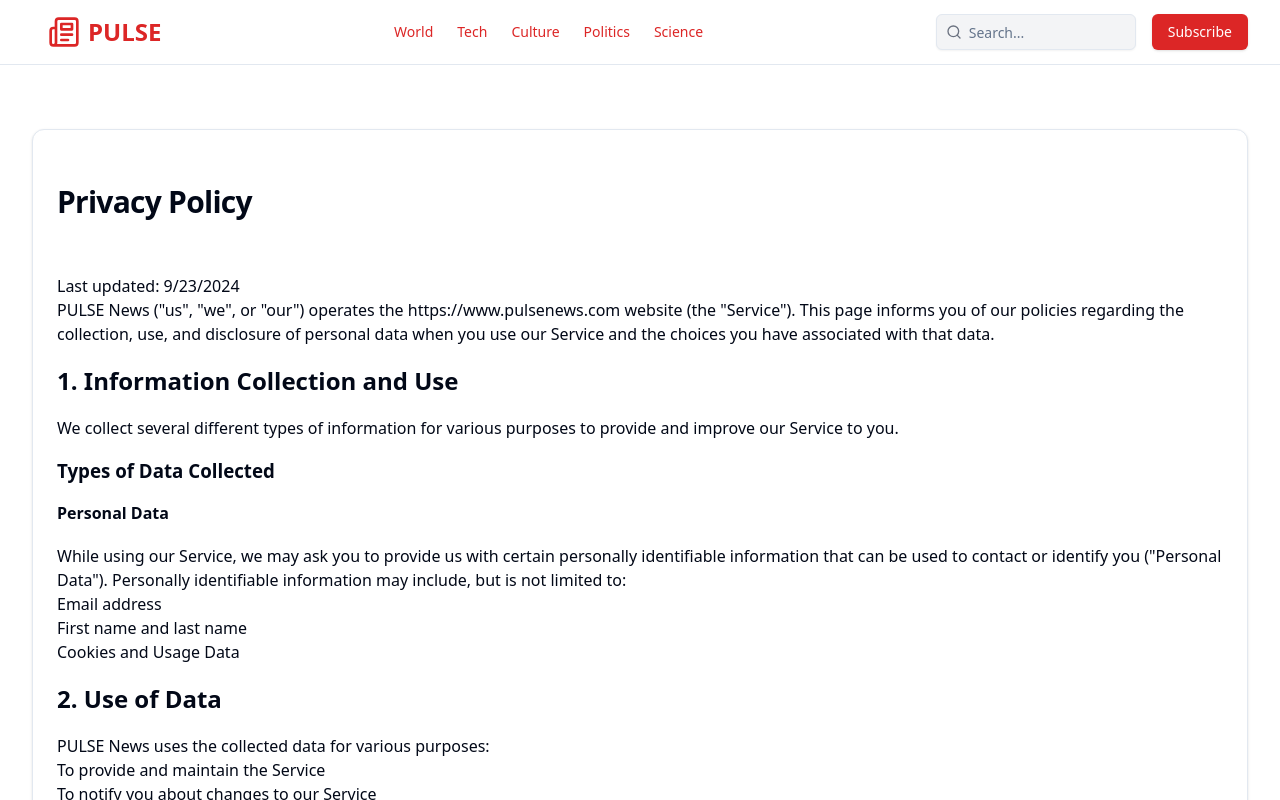
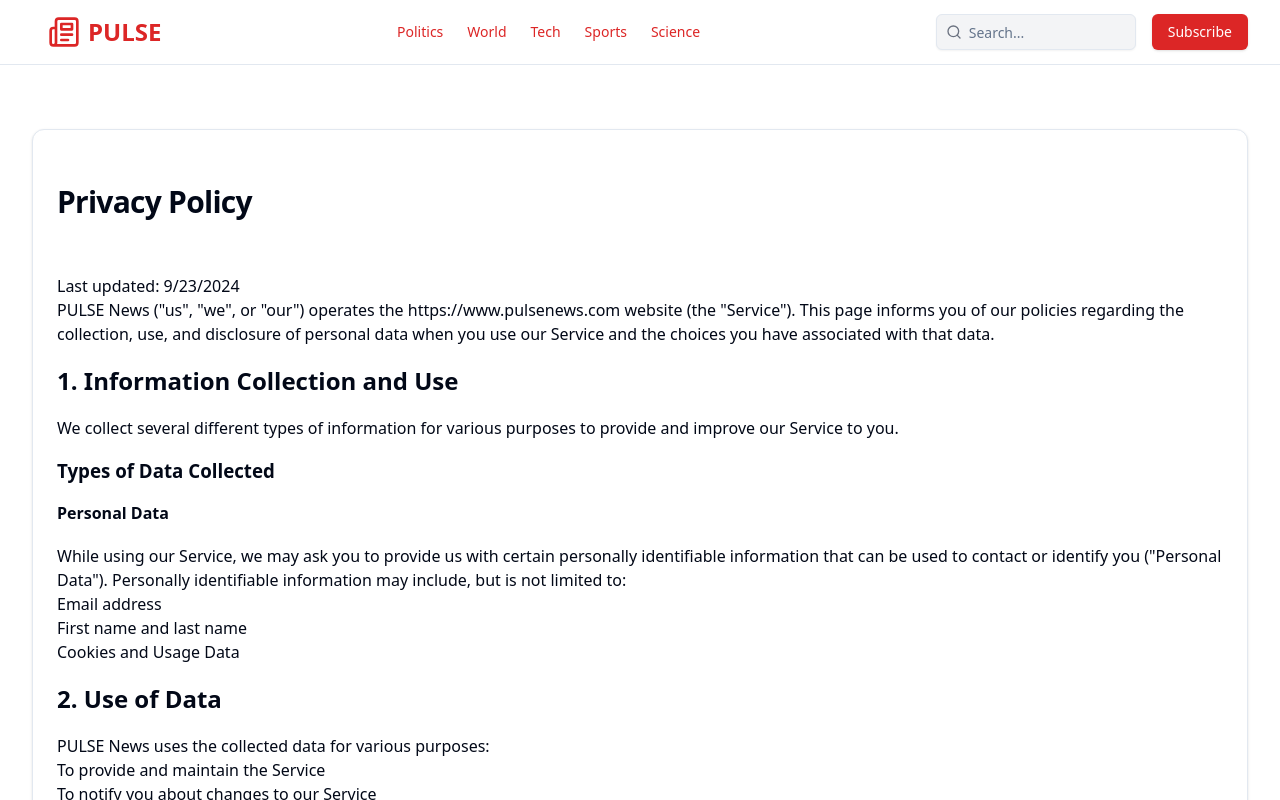
Before and after one commit to olyaiy/vancouver_news_website, a Next.js app: page /privacy-policy in a window 1280 px wide. Shown: the top 800 px of the page. Built offline with nearby package versions, Linux system fonts and the light colour scheme.

Commit message:
update navbar ui to have politics as the first option and replace world news with spots

```diff
--- a/src/components/Header.tsx
+++ b/src/components/Header.tsx
@@ -32,10 +32,10 @@ export function Header() {
           </Link>
         </div>
         <nav className="hidden md:flex items-center space-x-6 text-sm font-medium">
-          <Link href="/category/world" className="text-red-600 hover:text-red-800">World</Link>
+          <Link href="/category/politics" className="text-red-600 hover:text-red-800">Politics</Link>
+          <Link href="/category/world" className="hover:text-red-600">World</Link>
           <Link href="/category/tech" className="hover:text-red-600">Tech</Link>
-          <Link href="/category/culture" className="hover:text-red-600">Culture</Link>
-          <Link href="/category/politics" className="hover:text-red-600">Politics</Link>
+          <Link href="/category/sports" className="hover:text-red-600">Sports</Link>
           <Link href="/category/science" className="hover:text-red-600">Science</Link>
         </nav>
         <div className="flex items-center space-x-4">
```
